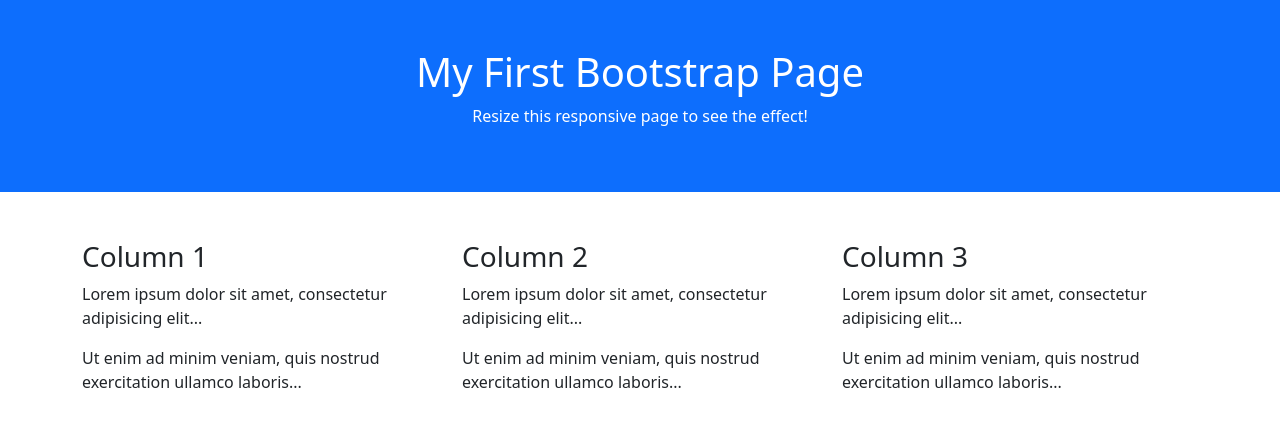
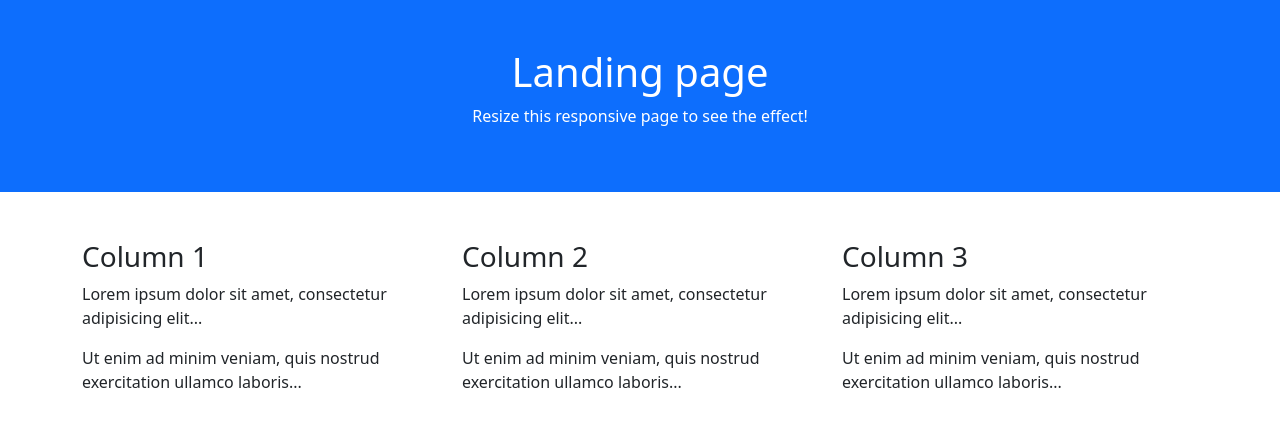
Before and after one commit to Karthi0505/batch2_git_test, a plain HTML site: page index.html in a window 1280 px wide. Drawn offline with nearby package versions, Linux system fonts and the light colour scheme.

Commit message:
line13-changed

```diff
--- a/index.html
+++ b/index.html
@@ -10,7 +10,7 @@
 <body>
 
 <div class="container-fluid p-5 bg-primary text-white text-center">
-  <h1>My First Bootstrap Page</h1>
+  <h1>Landing page</h1>
   <p>Resize this responsive page to see the effect!</p>
 </div>
 
```
